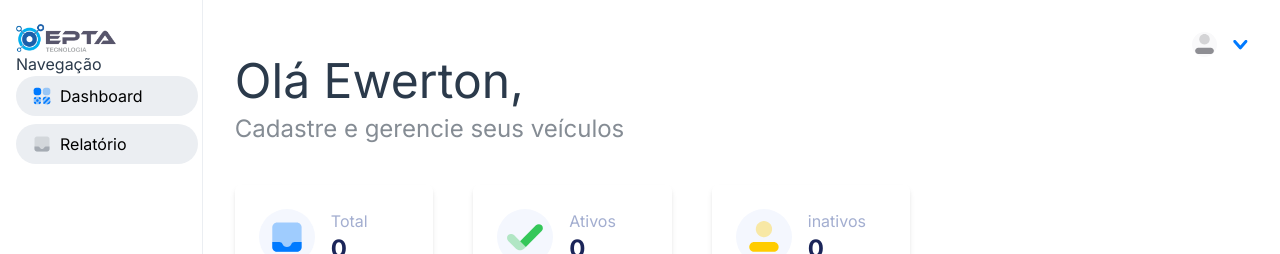
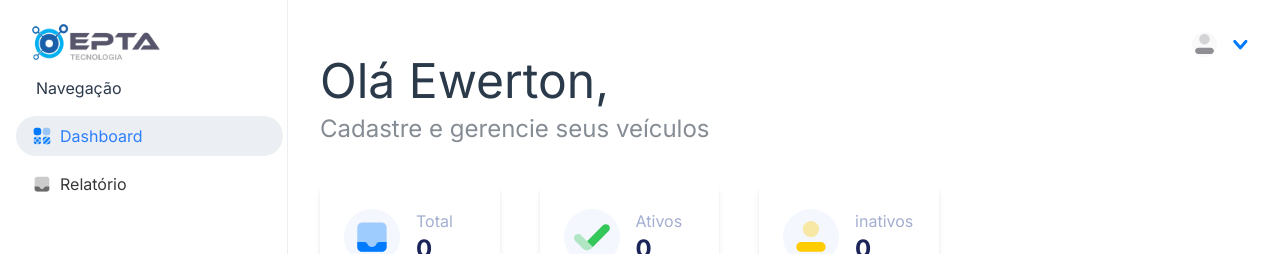
Before and after one commit to PedroPaulo-Git/teste-epta-fullstack, a Next.js app in the folder frontend/: page /dashboard in a window 1280 px wide. Shown: the top 254 px of the page. Built offline with nearby package versions, Linux system fonts and the light colour scheme; no server answers.

Commit message:
sidebar e header atualizado para uma melhor responsividade

```diff
--- a/frontend/src/components/DashboardComponents/SidebarDashboard.tsx
+++ b/frontend/src/components/DashboardComponents/SidebarDashboard.tsx
@@ -1,24 +1,95 @@
-import React from "react";
+"use client";
+import React, { useState } from "react";
 import Image from "next/image";
+import { Menu, X } from "lucide-react";
 const SidebarDashboard = () => {
+  const [activeItem, setActiveItem] = useState("Dashboard");
+  const [isSidebarOpen, setIsSidebarOpen] = useState(false);
+
+  const handleItemClick = (itemName: string) => {
+    setActiveItem(itemName);
+  };
+  const toggleSidebar = () => {
+    setIsSidebarOpen(!isSidebarOpen);
+  };
+
+  const getItemClasses = (itemName: string) => {
+    return `flex gap-2 p-2 px-4 mr-1 rounded-full cursor-pointer ${
+      activeItem === itemName
+        ? "bg-neutralDashboard-800 text-blue-500"
+        : "text-neutralDashboard-100 grayscale "
+    }`;
+  };
+
   return (
-    <div className="lg:w-60 border-r border-neutralDashboard-800 pl-4 pt-6 h-screen">
-      <Image src="/assets/Logo.png" alt="Logo" width={100} height={100} />
+    <>
+      <div className="lg:hidden p-4 absolute">
+        <Menu
+          size={24}
+          onClick={toggleSidebar}
+          className="text-neutralDashboard-100 cursor-pointer"
+        />
+      </div>
+
+      {/* Sidebar Mobile (Overlay) */}
+     <div
+  className={`fixed top-0 left-0 z-50 h-full w-56 bg-white border-r border-neutralDashboard-800 p-6 pr-2 transition-transform duration-300 ease-in-out lg:hidden ${
+    isSidebarOpen ? 'translate-x-0' : '-translate-x-full'
+  }`}
+>
+
+        {/* Botão de fechar */}
+        <X
+          size={18}
+          onClick={toggleSidebar}
+          className="absolute top-4 right-4 cursor-pointer text-neutralDashboard-100"
+        />
+
+        {/* Conteúdo da sidebar mobile */}
+        <Image src="/assets/Logo.png" alt="Logo" width={100} height={100} className="ml-4 w-32" />
+        <h2 className="text-neutralDashboard-100 my-4 mx-5">Navegação</h2>
+
+        <div className="flex gap-2 flex-col">
+          <span className={getItemClasses("Dashboard")} onClick={() => handleItemClick("Dashboard")}>
+            <Image src="/assets/DashboardIconActive.svg" alt="Logo" width={20} height={40} />
+            <p>Dashboard</p>
+          </span>
+          <span className={getItemClasses("Relatório")} onClick={() => handleItemClick("Relatório")}>
+            <Image src="/assets/DashboardRelatorioActive.svg" alt="Logo" width={20} height={40} />
+            <p>Relatório</p>
+          </span>
+        </div>
+      </div>
+    <div className="hidden lg:min-w-72 lg:block border-r border-neutralDashboard-800 pl-4 pt-6 h-screen transition-all">
       <div>
-        <h2 className="text-neutralDashboard-100">Navegação</h2>
+        <Image
+          src="/assets/Logo.png"
+          alt="Logo"
+          width={100}
+          height={100}
+          className=" ml-4 w-32"
+        />
+        <h2 className="text-neutralDashboard-100 my-4 mx-5">Navegação</h2>
+
         <div className="flex gap-2 flex-col">
-          <span className="flex gap-2 bg-neutralDashboard-800 p-2 px-4 mr-1 rounded-full">
+          <span
+            className={getItemClasses("Dashboard")}
+            onClick={() => handleItemClick("Dashboard")}
+          >
             <Image
-              src="/assets/DashboardIcon.svg"
+              src="/assets/DashboardIconActive.svg"
               alt="Logo"
               width={20}
               height={40}
             />
             <p>Dashboard</p>
           </span>
-          <span className="flex gap-2 bg-neutralDashboard-800 p-2 px-4 mr-1 rounded-full">
+          <span
+            className={getItemClasses("Relatório")}
+            onClick={() => handleItemClick("Relatório")}
+          >
             <Image
-              src="/assets/Relatorio.svg"
+              src="/assets/DashboardRelatorioActive.svg"
               alt="Logo"
               width={20}
               height={40}
@@ -28,6 +99,7 @@ const SidebarDashboard = () => {
         </div>
       </div>
     </div>
+    </>
   );
 };
 
--- a/frontend/src/components/DashboardComponents/shared/HeaderManager.tsx
+++ b/frontend/src/components/DashboardComponents/shared/HeaderManager.tsx
@@ -20,14 +20,14 @@ const HeaderManager = ({ ativos, inativos, total }: HeaderManagerProps) => {
         />
       </span>
       <div>
-        <h1 className="text-neutralDashboard-100 md:text-5xl md:font-normal mb-2">
+        <h1 className="text-neutralDashboard-100 text-3xl md:text-5xl md:font-normal mb-2">
           Olá Ewerton,
         </h1>
-        <h2 className="text-neutralDashboard-700 md:text-2xl md:font-normal">
+        <h2 className="text-neutralDashboard-700 sm:text-2xl md:font-normal">
           Cadastre e gerencie seus veículos
         </h2>
       </div>
-      <div className="grid md:grid-cols-3  gap-10 lg:w-2/3 mt-10">
+      <div className="grid md:grid-cols-3  gap-10 md:w-5/6 xl:w-2/3 mt-10">
         <span className="flex items-center shadow-md p-6 gap-4 rounded-md">
           <div className="bg-graySecondary-300 w-14 h-14 flex items-center text-center justify-center rounded-full">
             <Image
```
Also changed, not shown: frontend/public/assets/DashboardIconActive.svg (added).
